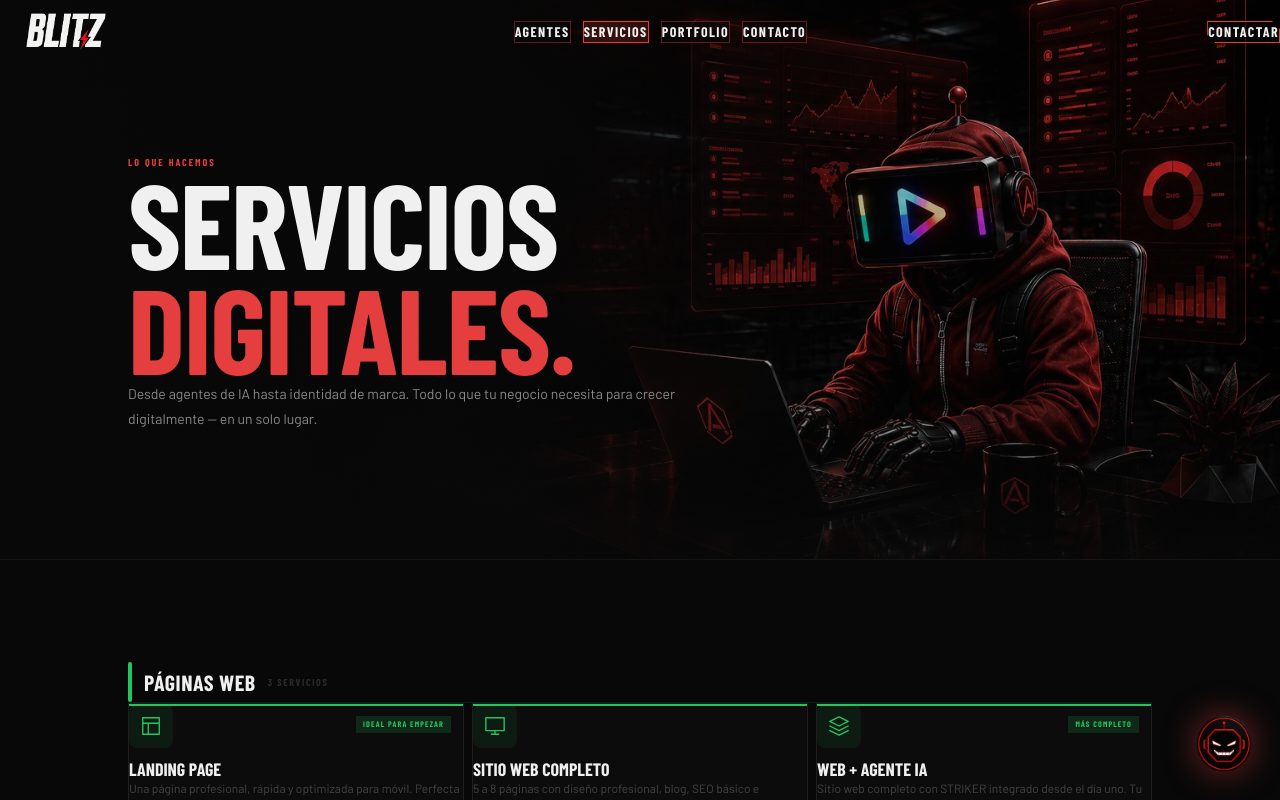
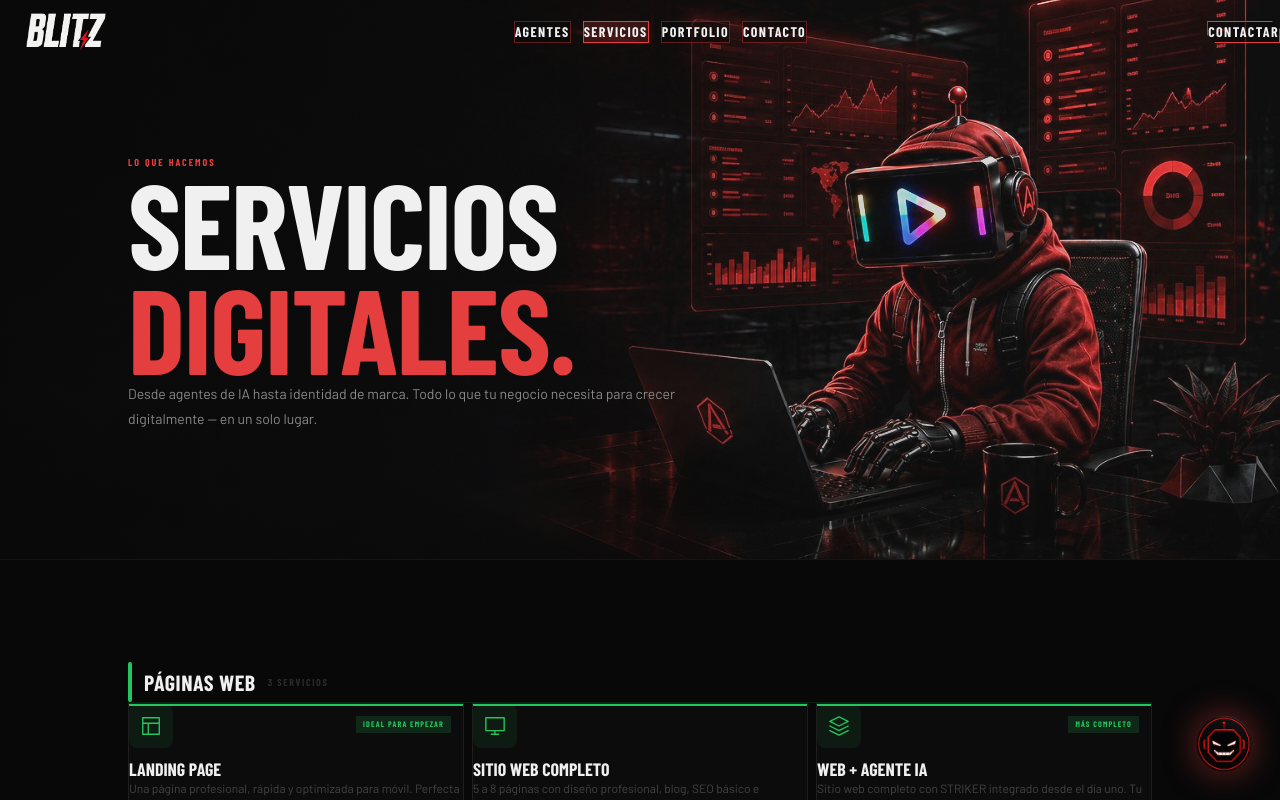
Before and after one commit to dacabrero11/blitz, a Next.js app: page /servicios in a window 1280 px wide. Shown: the top 800 px of the page. Built offline with nearby package versions, Linux system fonts and the light colour scheme; a web font is replaced by a local one.

Commit message:
Aclarar el hero de Servicios: reducir overlays oscuros y subir brillo/bajar contraste de la imagen (la escena original era muy oscura)

```diff
--- a/components/sections/ServiciosHero.tsx
+++ b/components/sections/ServiciosHero.tsx
@@ -11,16 +11,16 @@
         alt="Servicios digitales BLITZ"
         fill
         className="pointer-events-none"
-        style={{ objectFit: 'cover', objectPosition: 'center', zIndex: 0 }}
+        style={{ objectFit: 'cover', objectPosition: 'center', filter: 'brightness(1.6) contrast(0.88)', zIndex: 0 }}
         priority
       />
       <div
         className="absolute inset-0 pointer-events-none"
-        style={{ background: 'linear-gradient(90deg, rgba(8,8,8,0.96) 0%, rgba(8,8,8,0.85) 35%, rgba(8,8,8,0.3) 65%, rgba(8,8,8,0.15) 100%)', zIndex: 1 }}
+        style={{ background: 'linear-gradient(90deg, rgba(8,8,8,0.94) 0%, rgba(8,8,8,0.72) 35%, rgba(8,8,8,0.15) 65%, rgba(8,8,8,0.05) 100%)', zIndex: 1 }}
       />
       <div
         className="absolute inset-0 pointer-events-none"
-        style={{ background: 'linear-gradient(0deg, rgba(8,8,8,0.8) 0%, transparent 30%)', zIndex: 1 }}
+        style={{ background: 'linear-gradient(0deg, rgba(8,8,8,0.5) 0%, transparent 30%)', zIndex: 1 }}
       />
       <div className="container relative" style={{ zIndex: 3 }}>
         <p className="text-label mb-2">Lo que hacemos</p>
```
